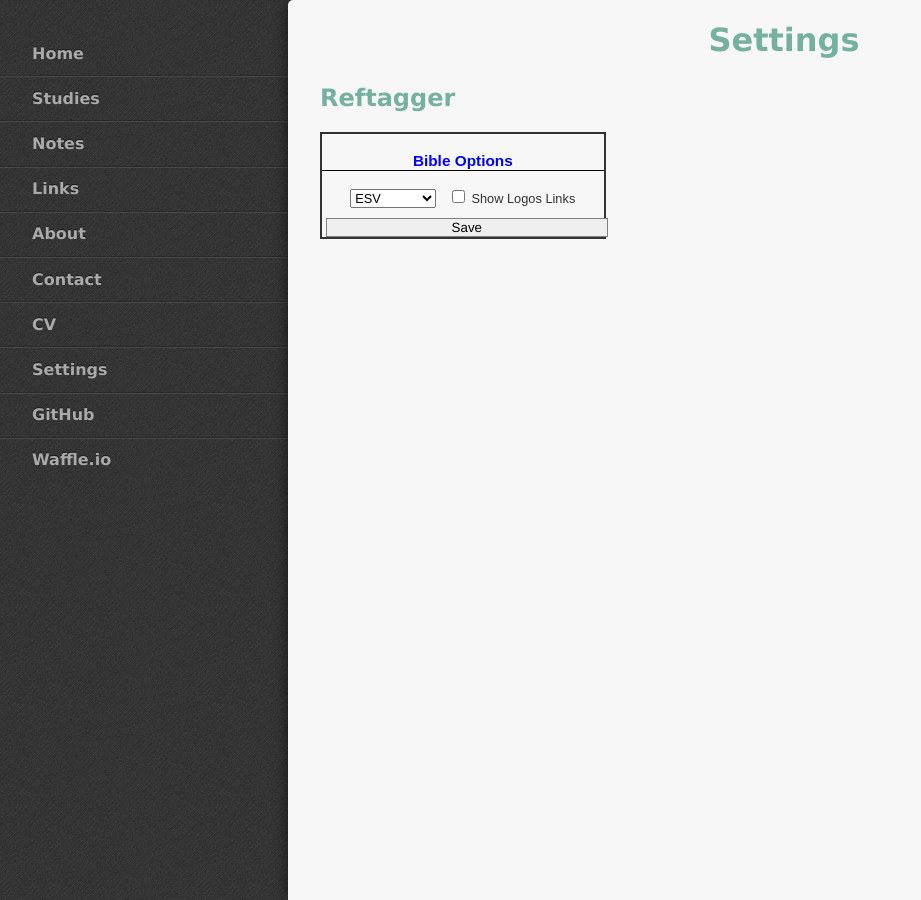
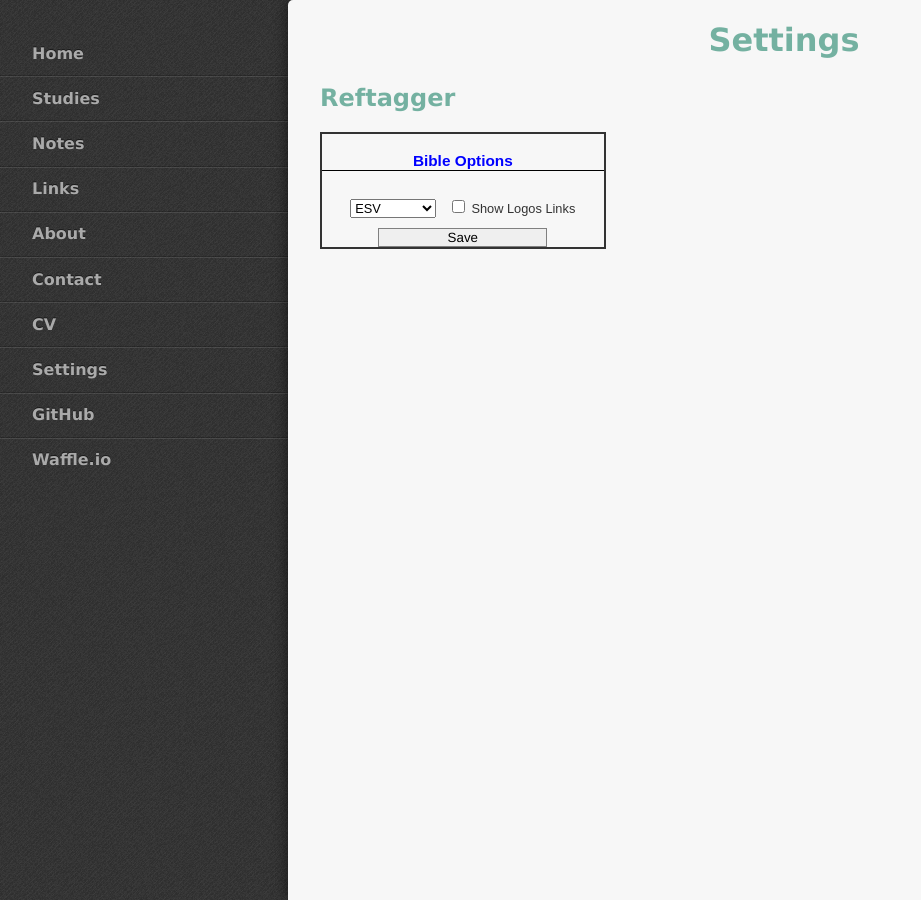
Before and after one commit to StevenTammen/chrya.com, a Jekyll site: the page built from pages/settings.md, in a window 1280 px wide. Shown: the whole page, without its empty margins (0-921 px from the left). Built offline with Jekyll 4.4.1, drawn with Linux system fonts in a browser that asks for light colours.

Commit message:
Update stylesheet.css

```diff
--- a/assets/stylesheets/stylesheet.css
+++ b/assets/stylesheets/stylesheet.css
@@ -405,6 +405,7 @@ th {
     font-size: 120%;
     font-weight: bold;
     border-bottom: solid #000000 1px;
+    margin-bottom: 10px;
 }
 
 #lbsSaveContainer, #lbsVersionContainer, #lbsLibronixContainer {
@@ -413,7 +414,7 @@ th {
 }
 
 #lbsSave {
-    width: 100%;
+    width: 60%;
     margin-top: 10px;
     border:1px solid gray;
     font-family: helvetica, arial, "sans serif";
```
